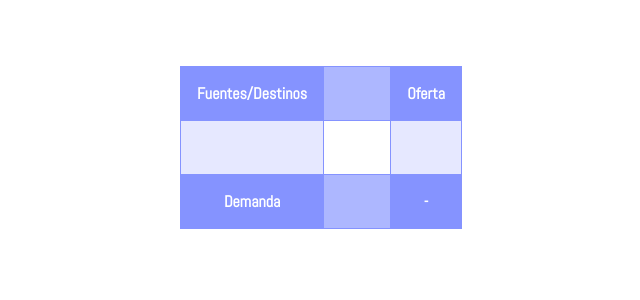
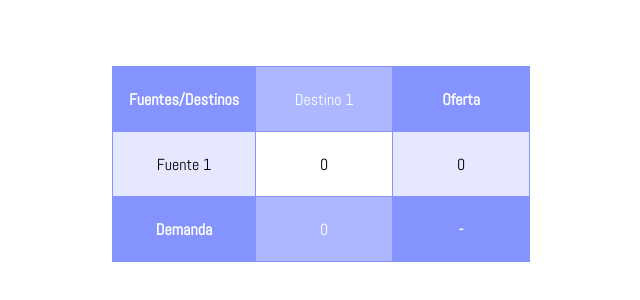
Before and after one commit to AgusR1/TORA-XXI, a React (Create React App) app: page /menuProblema in a window 1280 px wide. Shown: the part 180-480 px from the top of the page, without its empty margins (319-959 px from the left). Built offline with nearby package versions, Linux system fonts and the light colour scheme.

Commit message:
manejando inputs

```diff
--- a/src/components/MenuProblema/TableProblema.jsx
+++ b/src/components/MenuProblema/TableProblema.jsx
@@ -1,6 +1,6 @@
-import { Formik } from "formik";
-import React from "react";
+import React, { useEffect, useRef } from "react";
 import styled from "styled-components";
+import { v4 as uuidv4 } from 'uuid';
 
 const Table = styled.table`
     border-collapse: collapse;
@@ -22,6 +22,7 @@ const Th = styled.th`
     padding: 1em;
     text-align:center;
     border-color: #8593FF;
+    width:fit-content;
 `;
 
 const ThFD = styled(Th)`
@@ -50,51 +51,72 @@ export const Ith = styled(Td)`
     font-family: 'Abel';
     cursor:pointer;
 `;
-export const InputTexto = styled.input`
-    width: 30px;
+
+export const Input = styled.input`
+    width: 100px;
+    height:30px;
+    font-size:1em;
     border:none;
-    background:#ADB7FF;
+    background:transparent;
     cursor:pointer;
-    color:white;
     font-family: 'Abel';
+    text-align:center;
+    &:focus-visible{
+        outline:0;
+    }
 `;
 
-export const InputTexto2 = styled.input`
-    width: 30px;
-    border:none;
-    background:#e6e8ff;
-    cursor:pointer;
-    font-family: 'Abel';
-`;
-
-export const InputNumber = styled.input`
-    width: 30px;
-    border:none;
-    background:white;
-    cursor:pointer;
-    font-family: 'Abel';
-`;
-
-export const InputNumber2 = styled.input`
-    width: 30px;
-    border:none;
-    background:#ADB7FF;
-    cursor:pointer;
-    font-family: 'Abel';
+export const InputTexto = styled(Input)`
     color:white;
 `;
 
-export const InputNumber3 = styled.input`
-    width: 30px;
-    border:none;
-    background:#e6e8ff;
-    cursor:pointer;
-    font-family: 'Abel';
+export const InputTexto2 = styled(Input)`
+    color:black;
+`;
+
+export const InputNumber2 = styled(Input)`
+    color:white;
 `;
 
 const TableProblema = ({ data }) => {
-    const min = 1;
-    const max = 10000;
+    const fuentesRef = useRef([]);
+    const destinosRef = useRef([]);
+    const demandasRef = useRef([]);
+    const ofertasRef=useRef([]);
+    const camposRef=useRef([]);
+
+    const addCampos=obj=>{
+        if (obj && !camposRef.current.includes(obj)) {
+            camposRef.current.push(obj);
+        }
+    }
+
+    const addOfertas=obj=>{
+        if (obj && !ofertasRef.current.includes(obj)) {
+            ofertasRef.current.push(obj);
+        }
+    }
+
+    const addDemandas=obj=>{
+        if (obj && !demandasRef.current.includes(obj)) {
+            demandasRef.current.push(obj);
+        }
+    }
+
+    const addDestinos = obj => {
+        if (obj && !destinosRef.current.includes(obj)) {
+            destinosRef.current.push(obj);
+        }
+    }
+
+    const addFuentes = obj => {
+        if (obj && !fuentesRef.current.includes(obj)) {
+            fuentesRef.current.push(obj);
+        }
+    }
+    useEffect(() => {
+        console.log(camposRef.current);
+    }, []);
     return (
         <Table>
             <thead>
@@ -103,12 +125,14 @@ const TableProblema = ({ data }) => {
                     {
                         [...Array(data.destinos)].map((e, index) => {
                             return (
-                                <Sth key={Math.floor(Math.random() * (max - min + 1)) + min}>
+                                <Sth key={uuidv4()}>
                                     <InputTexto
-                                        key={Math.floor(Math.random() * (max - min + 1)) + min}
+                                        key={uuidv4()}
                                         id={"destino" + index}
                                         name={"destino" + index}
                                         type="text"
+                                        defaultValue={"Destino " + parseInt(index + 1)}
+                                        ref={addDestinos}
                                     />
                                 </Sth>
                             )
@@ -123,7 +147,14 @@ const TableProblema = ({ data }) => {
                     {
                         [...Array(data.destinos)].map((e, index) => {
                             return (
-                                <Sth key={Math.floor(Math.random() * (max - min + 1)) + min}><InputNumber2 key={Math.floor(Math.random() * (max - min + 1)) + min} /></Sth>
+                                <Sth key={uuidv4()}><InputNumber2
+                                    key={uuidv4()}
+                                    id={"Demanda" + index}
+                                    name={"Demanda" + index}
+                                    type="text"
+                                    defaultValue="0"
+                                    ref={addDemandas}
+                                /></Sth>
                             )
                         })
                     }
@@ -134,16 +165,35 @@ const TableProblema = ({ data }) => {
                 {
                     [...Array(data.fuentes)].map((e, index) => {
                         return (
-                            <tr key={Math.floor(Math.random() * (max - min + 1)) + min}>
-                                <Tth key={Math.floor(Math.random() * (max - min + 1)) + min}><InputTexto2 key={Math.floor(Math.random() * (max - min + 1)) + min} /></Tth>
+                            <tr key={uuidv4()}>
+                                <Tth key={uuidv4()}><InputTexto2
+                                    key={uuidv4()}
+                                    id={"Fuente" + index}
+                                    name={"Fuente" + index}
+                                    type="text"
+                                    defaultValue={"Fuente " + parseInt(index + 1)}
+                                    ref={addFuentes}
+                                /></Tth>
                                 {
                                     [...Array(data.destinos)].map((e, index) => {
                                         return (
-                                            <Ith key={Math.floor(Math.random() * (max - min + 1)) + min}><InputNumber /></Ith>
+                                            <Ith key={uuidv4()}><Input
+                                                key={uuidv4()}
+                                                id={"Campo" + camposRef.current.length}
+                                                name={"Campo" + index}
+                                                defaultValue="0"
+                                                ref={addCampos}
+                                            /></Ith>
                                         )
                                     })
                                 }
-                                <Tth key={Math.floor(Math.random() * (max - min + 1)) + min}><InputNumber3 /></Tth>
+                                <Tth key={uuidv4()}><Input
+                                    key={uuidv4()}
+                                    id={"Oferta" + index}
+                                    name={"Oferta" + index}
+                                    defaultValue={"0"}
+                                    ref={addOfertas}
+                                /></Tth>
                             </tr>
                         )
                     })
```
